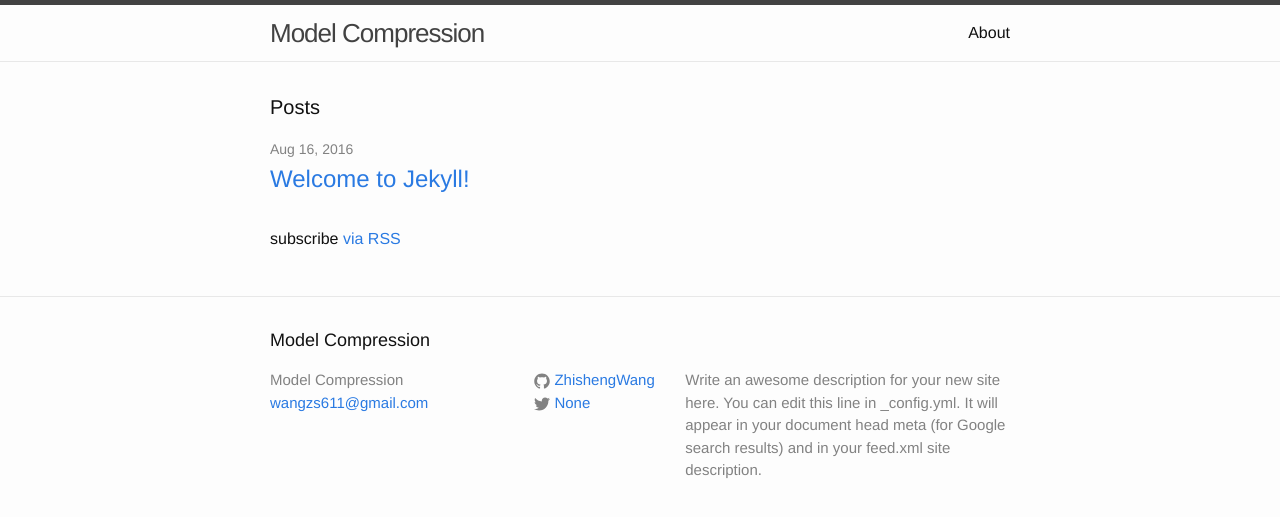
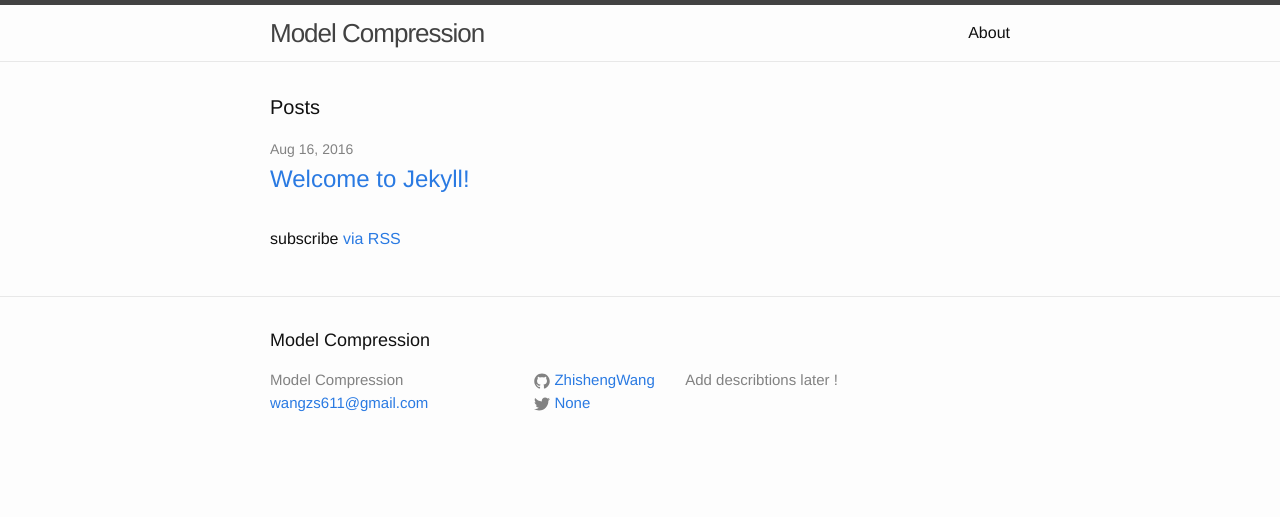
Before and after one commit to zssloth/Embedded-Neural-Network, a Jekyll site: the page built from index.html, in a window 1280 px wide. Shown: the top 517 px of the page. Built offline with Jekyll 4.4.1, drawn with Linux system fonts in a browser that asks for light colours.

Commit message:
small change

```diff
--- a/_config.yml
+++ b/_config.yml
@@ -9,9 +9,7 @@
 title: Model Compression
 email: wangzs611@gmail.com
 description: > # this means to ignore newlines until "baseurl:"
-  Write an awesome description for your new site here. You can edit this
-  line in _config.yml. It will appear in your document head meta (for
-  Google search results) and in your feed.xml site description.
+  Add describtions later !
 baseurl: /Neural-Network-Notes
 url: "https://zhishengwang.github.io/" # the base hostname & protocol for your site
 twitter_username: None
```
